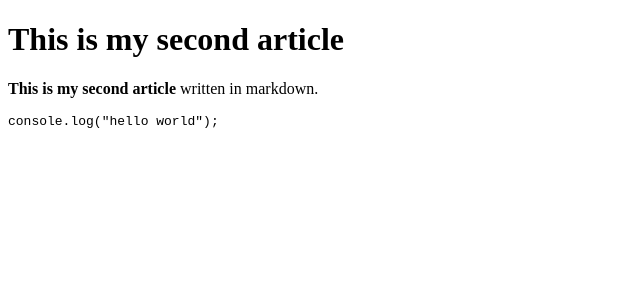
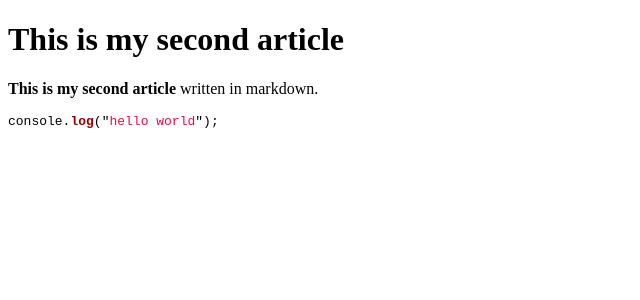
Before and after one commit to developinguxd/developinguxd.github.io, a Jekyll site: the page built from _posts/2014-03-16-second-entry.md, in a window 1280 px wide. Shown: the top 300 px of the page, without its empty margins (0-640 px from the left). Built offline with Jekyll 4.4.1, drawn with Linux system fonts in a browser that asks for light colours.

Commit message:
Fix stylesheet path

```diff
--- a/_layouts/default.html
+++ b/_layouts/default.html
@@ -3,7 +3,7 @@
 <head>
   <meta charset="UTF-8">
   <title>{{ page.title }} - Developing User Experience Design</title>
-  <link rel="stylesheet" href="assets/stylesheets/syntax.css">
+  <link rel="stylesheet" href="/assets/stylesheets/syntax.css">
 </head>
 <body>
   {{ content }}
```
Also changed, not shown: _posts/2014-03-15-first-entry.md (+0 -2 lines).
